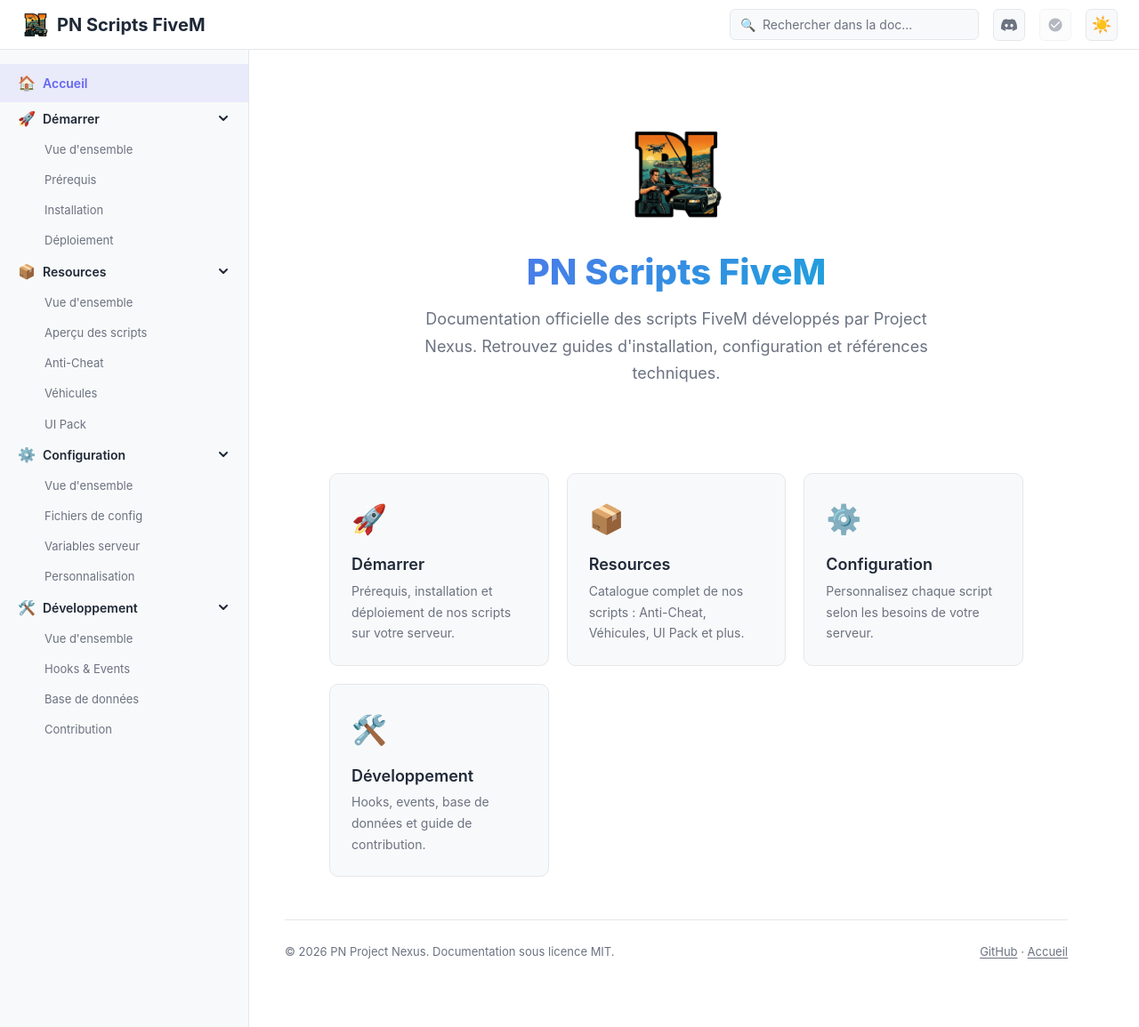
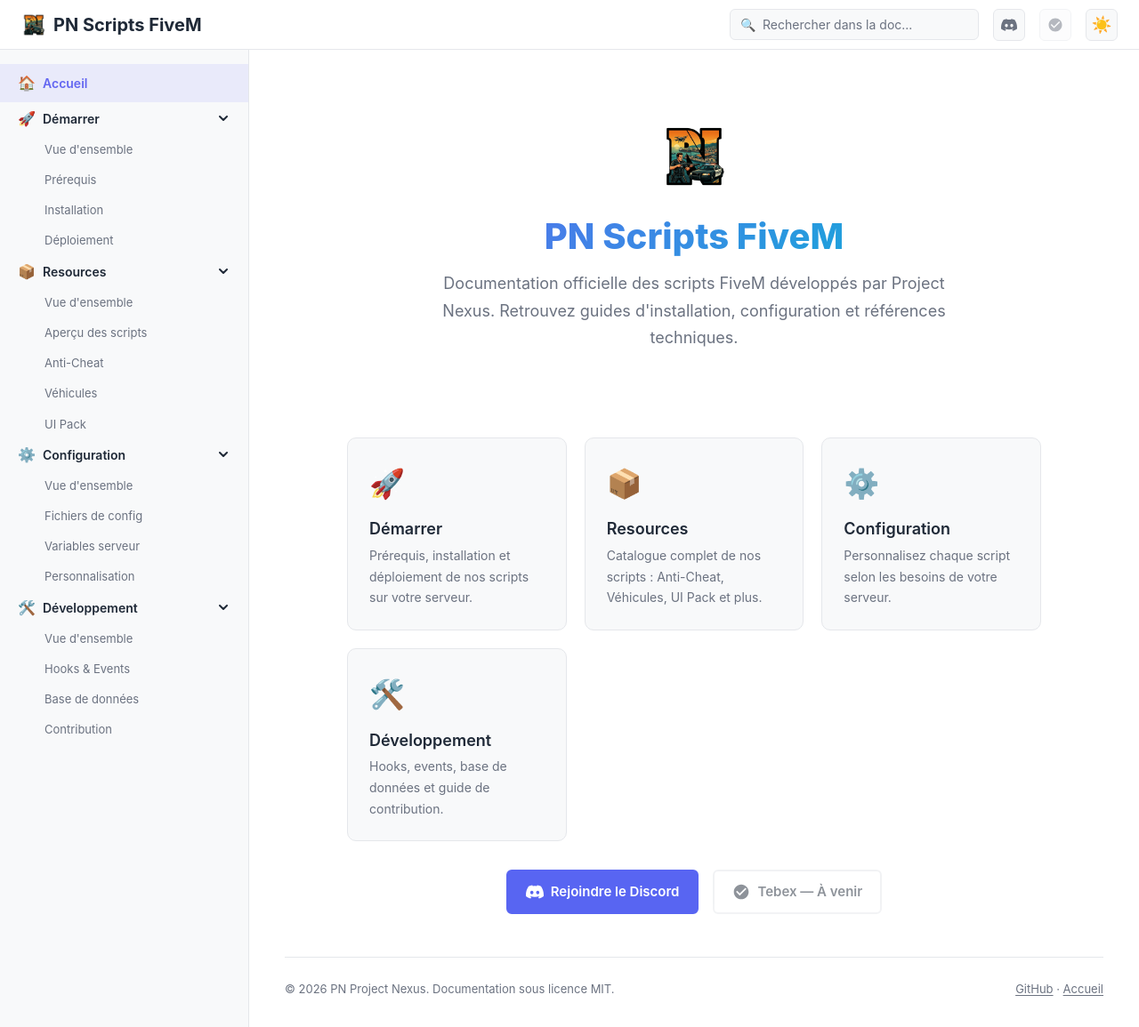
Before and after one commit to PN-ProjectNexus/pn_docs, a Jekyll site: the page built from index.md, in a window 1280 px wide and 1155 px high. Shown: the whole window at 89% size. Built offline with Jekyll 4.4.1, drawn with Linux system fonts in a browser that asks for light colours.

Commit message:
fix: recherche, logos, centrage, boutons accueil

```diff
--- a/assets/css/style.css
+++ b/assets/css/style.css
@@ -196,7 +196,7 @@
   color: var(--color-text);
 }
 .logo-img {
-  height: 32px;
+  height: 28px;
   width: auto;
   border-radius: 4px;
 }
@@ -473,7 +473,6 @@
   margin-left: var(--sidebar-width);
   min-width: 0;
   padding: 2rem 2.5rem;
-  max-width: 960px;
 }
 
 .content-inner {
@@ -528,7 +527,7 @@
   display: block;
 }
 .hero-img {
-  max-height: 120px;
+  max-height: 80px;
   width: auto;
   margin-bottom: 1rem;
 }
@@ -546,6 +545,58 @@
   color: var(--color-text-secondary);
   max-width: 600px;
   margin: 0 auto 2rem;
+}
+
+.hero-buttons {
+  display: flex;
+  justify-content: center;
+  gap: 1rem;
+  margin-top: 1.5rem;
+  flex-wrap: wrap;
+}
+
+.btn-hero {
+  display: inline-flex;
+  align-items: center;
+  gap: 0.5rem;
+  padding: 0.625rem 1.25rem;
+  border-radius: var(--radius-sm);
+  font-size: 0.9375rem;
+  font-weight: 600;
+  text-decoration: none;
+  border: 2px solid transparent;
+  transition: background 0.2s, border-color 0.2s, transform 0.15s;
+}
+.btn-hero:hover {
+  transform: translateY(-1px);
+  text-decoration: none;
+}
+
+.btn-hero-discord {
+  background: #5865f2;
+  color: #fff;
+  border-color: #5865f2;
+}
+.btn-hero-discord:hover {
+  background: #4752c4;
+  border-color: #4752c4;
+  color: #fff;
+}
+
+.btn-hero-tebex {
+  background: transparent;
+  color: var(--color-text);
+  border-color: var(--color-border);
+}
+.btn-hero-tebex:hover {
+  border-color: var(--color-primary);
+  color: var(--color-primary);
+}
+
+.btn-hero-disabled {
+  opacity: 0.5;
+  cursor: default;
+  pointer-events: none;
 }
 
 .cards-grid {
--- a/assets/js/main.js
+++ b/assets/js/main.js
@@ -38,19 +38,32 @@
   var searchTimeout;
 
   function buildSearchIndex() {
-    var items = document.querySelectorAll('.subnav-link');
+    // Collect all sidebar links
+    var items = document.querySelectorAll('.subnav-link, .nav-link');
     var seen = {};
     items.forEach(function (el) {
       var title = el.textContent.trim();
       var url = el.getAttribute('href');
-      if (url && !seen[url]) {
-        seen[url] = true;
-        // Find parent category
-        var parentToggle = el.closest('.nav-item');
-        var category = parentToggle ? parentToggle.querySelector('.nav-toggle') : null;
-        var categoryName = category ? category.textContent.trim().replace(/[☀️🌙🚀📖⚙️🔍🏠\s]/g, '').trim() : '';
-        searchIndex.push({ title: title, url: url, category: categoryName });
+      if (!url || seen[url] || url === '#' || url === '') return;
+      var catEl = el.closest('.nav-item');
+      var catBtn = catEl ? catEl.querySelector('.nav-toggle') : null;
+      var catName = '';
+      if (catBtn) {
+        var raw = catBtn.textContent;
+        // Clean: keep only letters, digits, spaces
+        catName = raw.replace(/[^a-zA-Z0-9\u00C0-\u024F\s]/g, '').trim();
       }
+      seen[url] = true;
+      searchIndex.push({ title: title, url: url, category: catName });
+    });
+    // Also index page headings as extra results
+    document.querySelectorAll('.content h2, .content h3').forEach(function (h) {
+      var id = h.getAttribute('id');
+      if (!id) return;
+      var url = window.location.pathname + '#' + id;
+      if (seen[url]) return;
+      seen[url] = true;
+      searchIndex.push({ title: h.textContent.trim(), url: url, category: 'Sur cette page' });
     });
   }
 
@@ -65,7 +78,8 @@
     }).slice(0, 10);
 
     if (results.length === 0) {
-      searchResults.classList.add('hidden');
+      searchResults.innerHTML = '<div class="search-result-item" style="color:var(--color-text-secondary);font-size:0.875rem;padding:0.625rem 0.875rem">Aucun résultat</div>';
+      searchResults.classList.remove('hidden');
       return;
     }
 
@@ -88,7 +102,7 @@
       clearTimeout(searchTimeout);
       searchTimeout = setTimeout(function () {
         performSearch(searchInput.value.trim());
-      }, 200);
+      }, 150);
     });
     document.addEventListener('click', function (e) {
       if (!searchInput.contains(e.target) && !searchResults.contains(e.target)) {
--- a/index.md
+++ b/index.md
@@ -31,3 +31,14 @@
     <p>Hooks, events, base de données et guide de contribution.</p>
   </a>
 </div>
+
+<div class="hero-buttons">
+  <a href="https://discord.gg/PYBEFEHbZa" target="_blank" rel="noopener" class="btn-hero btn-hero-discord">
+    <svg width="20" height="20" viewBox="0 0 24 24" fill="currentColor"><path d="M20.317 4.37a19.791 19.791 0 0 0-4.885-1.515.074.074 0 0 0-.079.037c-.21.375-.444.864-.608 1.25a18.27 18.27 0 0 0-5.487 0 12.64 12.64 0 0 0-.617-1.25.077.077 0 0 0-.079-.037A19.736 19.736 0 0 0 3.677 4.37a.07.07 0 0 0-.032.027C.533 9.046-.32 13.58.099 18.057a.082.082 0 0 0 .031.057 19.9 19.9 0 0 0 5.993 3.03.078.078 0 0 0 .084-.028 14.09 14.09 0 0 0 1.226-1.994.076.076 0 0 0-.041-.106 13.107 13.107 0 0 1-1.872-.892.077.077 0 0 1-.008-.128 10.2 10.2 0 0 0 .372-.292.074.074 0 0 1 .077-.01c3.928 1.793 8.18 1.793 12.062 0a.074.074 0 0 1 .078.01c.12.098.246.198.373.292a.077.077 0 0 1-.006.127 12.299 12.299 0 0 1-1.873.892.077.077 0 0 0-.041.107c.36.698.772 1.362 1.225 1.993a.076.076 0 0 0 .084.028 19.839 19.839 0 0 0 6.002-3.03.077.077 0 0 0 .032-.054c.5-5.177-.838-9.674-3.549-13.66a.061.061 0 0 0-.031-.03zM8.02 15.33c-1.183 0-2.157-1.085-2.157-2.419 0-1.333.956-2.419 2.157-2.419 1.21 0 2.176 1.096 2.157 2.42 0 1.333-.956 2.418-2.157 2.418zm7.975 0c-1.183 0-2.157-1.085-2.157-2.419 0-1.333.955-2.419 2.157-2.419 1.21 0 2.176 1.096 2.157 2.42 0 1.333-.946 2.418-2.157 2.418z"/></svg>
+    Rejoindre le Discord
+  </a>
+  <a href="#" class="btn-hero btn-hero-tebex btn-hero-disabled">
+    <svg width="20" height="20" viewBox="0 0 24 24" fill="currentColor"><path d="M12 2C6.48 2 2 6.48 2 12s4.48 10 10 10 10-4.48 10-10S17.52 2 12 2zm-2 15l-5-5 1.41-1.41L10 14.17l7.59-7.59L19 8l-9 9z"/></svg>
+    Tebex — À venir
+  </a>
+</div>
```
